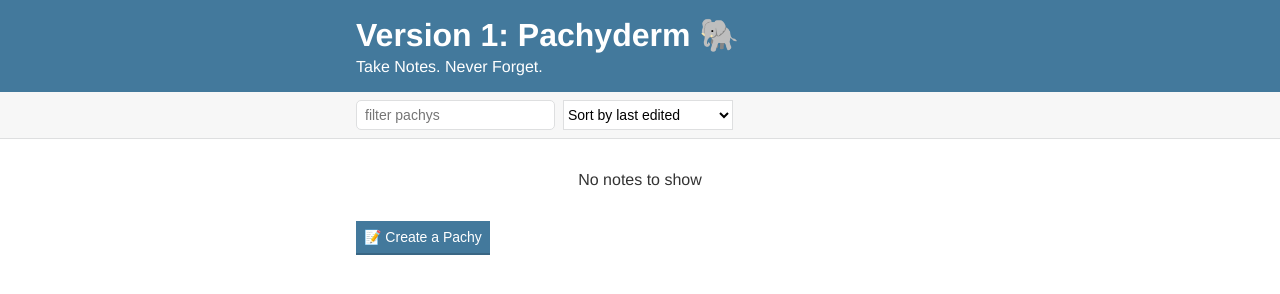
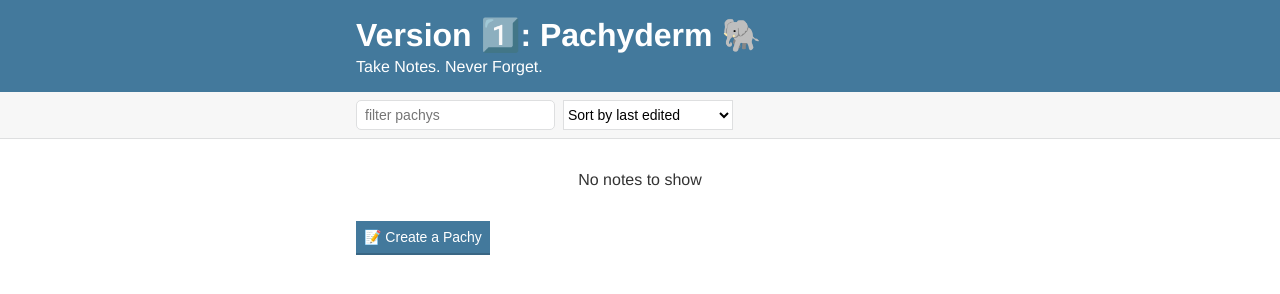
Before and after one commit to hashimwarren/playground, a plain HTML site: page notes-app/index.html in a window 1280 px wide. Drawn offline with nearby package versions, Linux system fonts and the light colour scheme.

Commit message:
Add emoji

```diff
--- a/notes-app/index.html
+++ b/notes-app/index.html
@@ -14,7 +14,7 @@
   <header class="header">
 
     <div class="container">
-      <h1 class="header__title">Version 1: Pachyderm 🐘</h1>
+      <h1 class="header__title">Version 1️⃣: Pachyderm 🐘</h1>
       <h2 class="header__subtitle">Take Notes. Never Forget.</h2>
     </div>
   </header>
```
